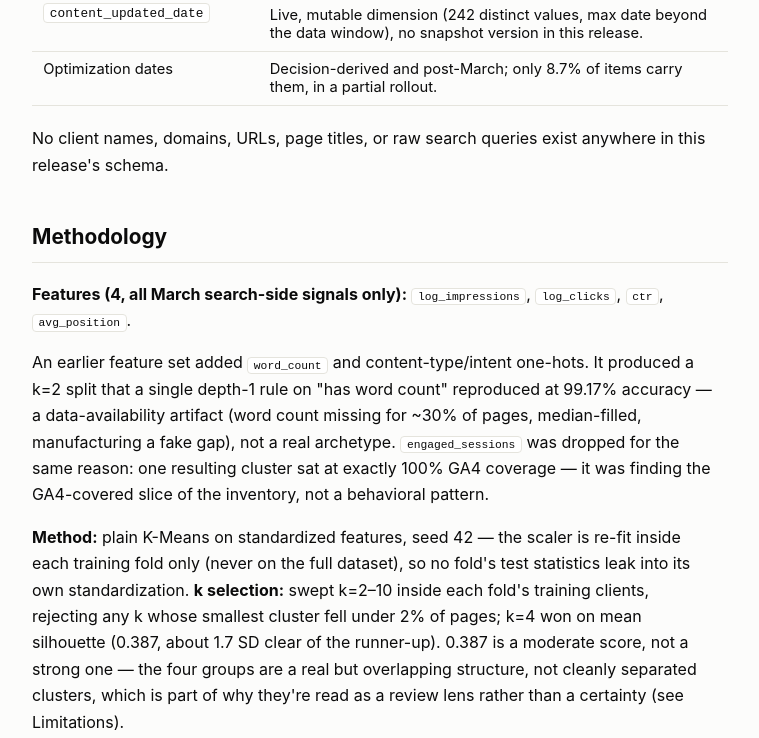
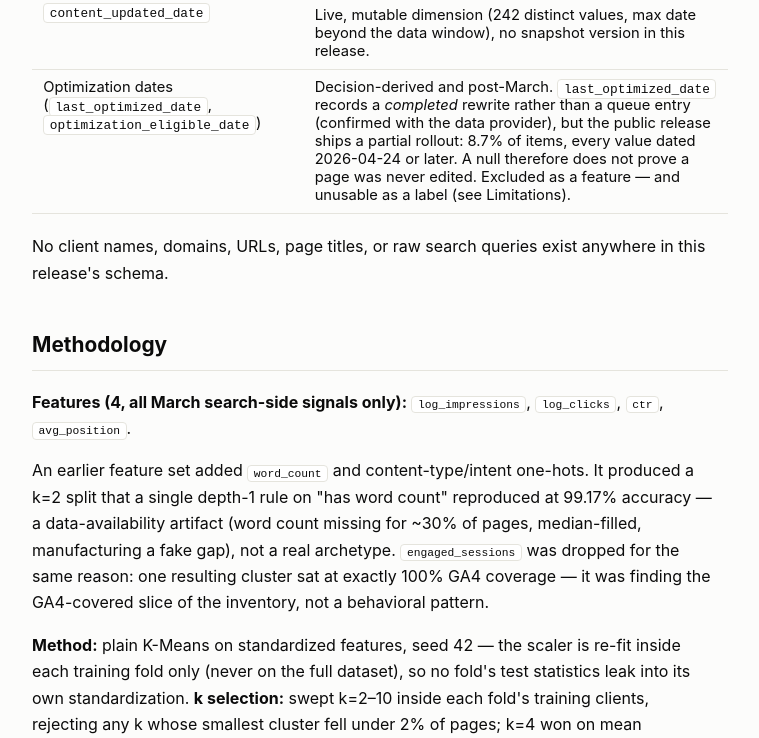
Before and after one commit to jerovernay/FlyRank-Internship, a plain HTML site: page docs/index.html in a window 1280 px wide. Shown: the part 3250-3988 px from the top of the page, without its empty margins (370-1129 px from the left). Drawn offline with Linux system fonts and the light colour scheme.

Commit message:
Document why the study is observational, not supervised
Support confirmed the semantics of dim_content.last_optimized_date: it records a
completed rewrite rather than a queue entry, but the public release ships only a
partial rollout of it, so a null does not prove a page was never edited. That makes
the field unusable as a treatment label, and its post-March dating already ruled it
out as a feature - so a supervised "did the rewrite work?" model has neither half it
needs. Reviewers will ask why this is clustering plus a standardized outcome
comparison instead; now the paper answers it.

Also reframes the one-month March-April window as a convenience: support confirmed
there is no fixed lag between a content change and a measurable Search effect, so a
single fixed window cannot be validated or tuned inside this release.

No numbers change and no analysis was re-run. capstone.ipynb cell 14 kept in sync
with the deployed paper.

Co-Authored-By: Claude Opus 5 <noreply@anthropic.com>

```diff
--- a/docs/index.html
+++ b/docs/index.html
@@ -199,7 +199,7 @@
         <tr><td>GA4 columns where unavailable</td><td>Zero-filled placeholders, not real zero engagement. Row-level GA4 coverage is only 4.2% True (65.1% False, 30.7% NULL); even content-level, only 27.3% of pages carry any real GA4 history.</td></tr>
         <tr><td><code>trend_direction</code>, <code>trend_pct</code></td><td>Label-derived — the exact columns a supervised target would be built from.</td></tr>
         <tr><td><code>content_updated_date</code></td><td>Live, mutable dimension (242 distinct values, max date beyond the data window), no snapshot version in this release.</td></tr>
-        <tr><td>Optimization dates</td><td>Decision-derived and post-March; only 8.7% of items carry them, in a partial rollout.</td></tr>
+        <tr><td>Optimization dates (<code>last_optimized_date</code>, <code>optimization_eligible_date</code>)</td><td>Decision-derived and post-March. <code>last_optimized_date</code> records a <em>completed</em> rewrite rather than a queue entry (confirmed with the data provider), but the public release ships a partial rollout: 8.7% of items, every value dated 2026-04-24 or later. A null therefore does not prove a page was never edited. Excluded as a feature — and unusable as a label (see Limitations).</td></tr>
       </table>
       </div>
       <p>No client names, domains, URLs, page titles, or raw search queries exist anywhere in this release's schema.</p>
@@ -299,6 +299,8 @@
       <h2>Limitations &amp; Honest Framing</h2>
       <ul>
         <li><strong>No causal claim.</strong> Every number here is an observed association in one non-intervention window (March→April), not the effect of taking any action. "O/E below 1.0" means observed improve-rate came in lower than a CTR-adjusted expectation — not that the label caused pages to get worse.</li>
+        <li><strong>Observational by design — there is no treatment record to supervise on.</strong> This study asks whether pages in a given archetype improved, never whether an edit caused it, because the release carries no trustworthy record of which pages were actually edited. <code>last_optimized_date</code> does mark a completed rewrite, but of the 82 clients with ≥50 content items, 60 carry none of it and none are complete — so a null cannot be read as "not edited," which rules it out as a treatment label. Every value also postdates the March feature window, which rules it out as a feature. A supervised "did the rewrite work?" model needs both halves; this release supplies neither. Hence unsupervised clustering plus a standardized outcome comparison, rather than a supervised effect estimate.</li>
+        <li><strong>The one-month outcome window is a convenience, not a calibrated choice.</strong> March→April is the widest gap available without touching the sealed <code>_sample</code> month. The data provider confirms there is no fixed lag between a content change and a measurable Search effect, so a single fixed window can be neither validated nor tuned inside this release. A future study with more months should report several windows side by side instead of defending one.</li>
         <li><strong>Uneven attrition biases the comparison.</strong> 99.8% of Steady-performer pages survive to the April volume floor versus 77.3% of Buried pages — the true Buried result is probably worse than 0.645, since dropped pages are disproportionately the weakest ones.</li>
         <li><strong>44 clients, one at 21.3% of the population.</strong> Wide confidence intervals, and a real risk that a pattern is one large client's behavior wearing an archetype's name. The GroupKFold-by-client design guards against this but does not eliminate the concentration.</li>
         <li><strong>On-site behavior (GA4) is excluded entirely.</strong> Only 27.3% of pages carry real GA4 history; every archetype here describes search-side behavior only, never what happens after the click.</li>
```
Also changed, not shown: 1 other file.
